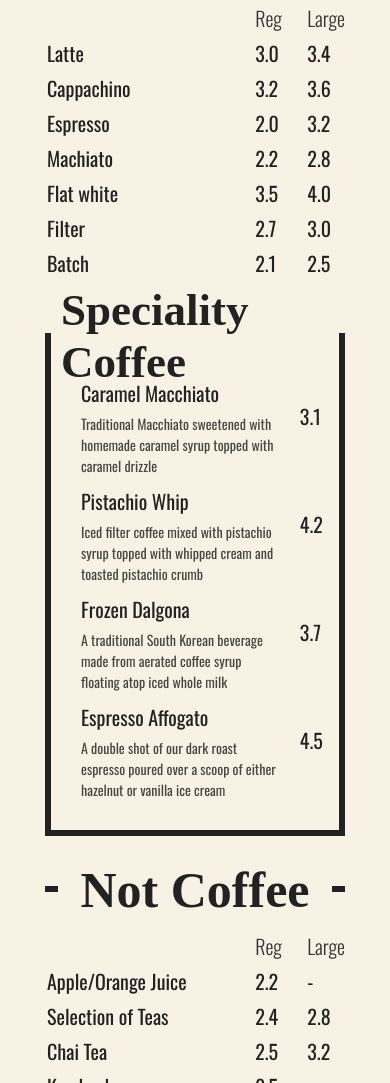
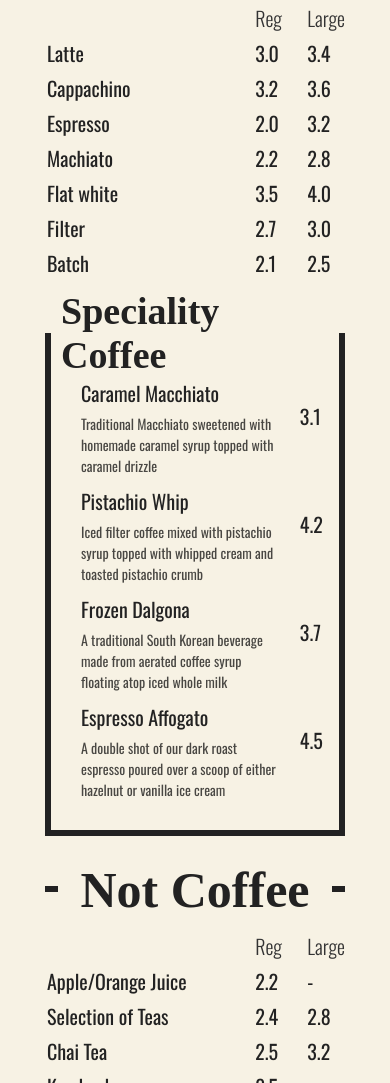
Before and after one commit to SeanStanfield/Union-Coffee, a plain HTML site: page index.html in a window 390 px wide. Shown: the part 1979-3062 px from the top of the page. Drawn offline with nearby package versions, Linux system fonts and the light colour scheme; some packages are replaced by stand-ins of ours; a web font is replaced by a local one.

Commit message:
safari adjustments

```diff
--- a/css/home.css
+++ b/css/home.css
@@ -1203,7 +1203,7 @@ nav .nav-links {
   }
 
   .menu .speciality-coffee-heading {
-    font-size: 45px;
+    font-size: 38px;
     margin-left: 10px;
     margin-right: 10px;
   }
@@ -1298,6 +1298,8 @@ nav .nav-links {
 .info-bar > * {
   /* border: solid; */
   margin-bottom: 30px;
+  text-decoration: none;
+  color: black;
 }
 
 .opening .hours-list {
@@ -1511,4 +1513,7 @@ footer [class*="icon"] {
     width: 80vw;
     max-width: 270px;
   }
-}
+
+  .speciality-coffee-container .speciality-coffee-heading {
+  }
+}
```
